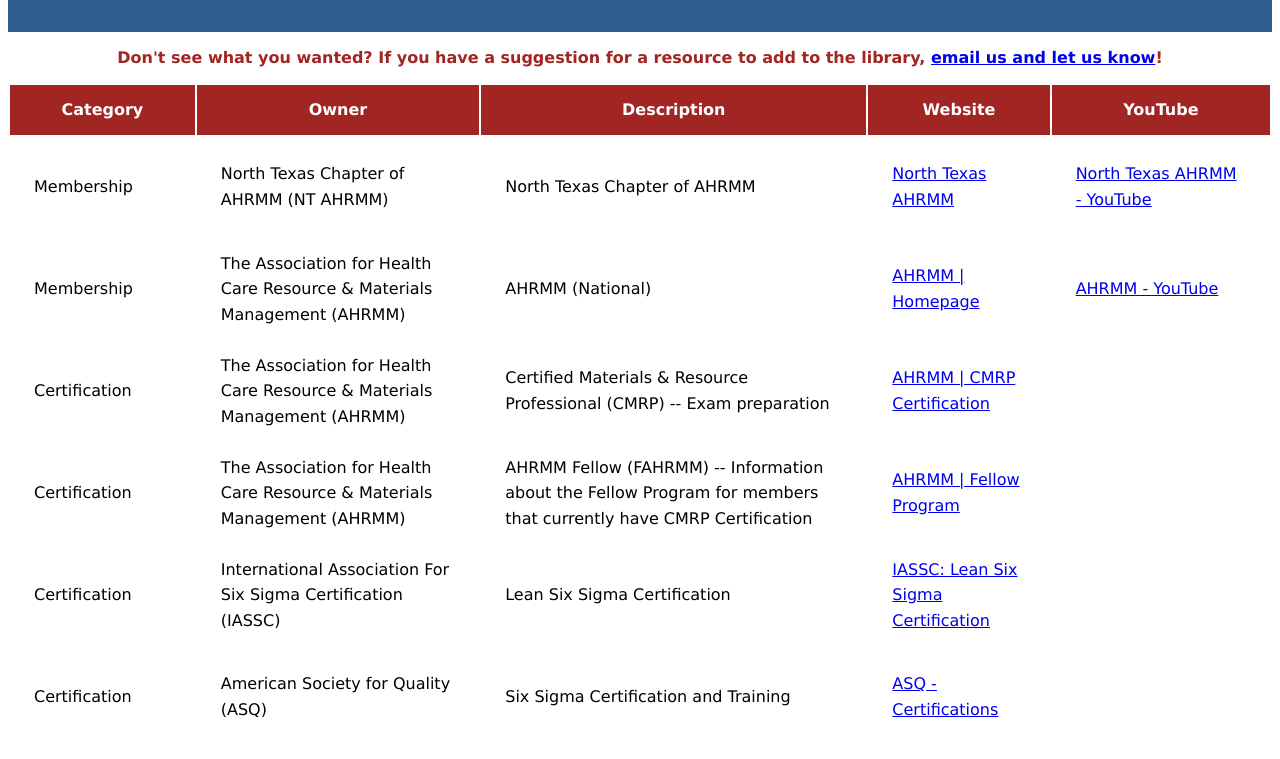
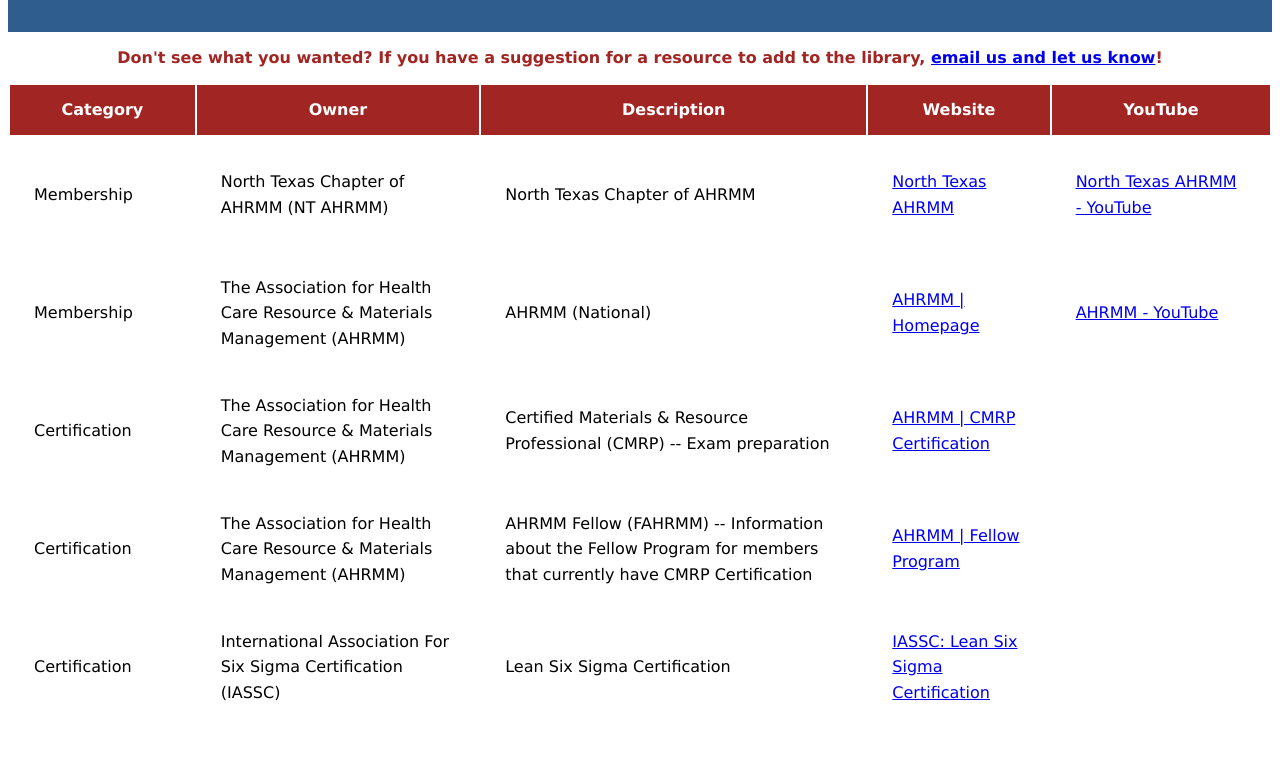
Before and after one commit to NorthTexasAHRMM/content, a plain HTML site: page index.html in a window 1280 px wide. Shown: the part 1021-1780 px from the top of the page. Drawn offline with nearby package versions, Linux system fonts and the light colour scheme.

Commit message:
Update index.html

```diff
--- a/index.html
+++ b/index.html
@@ -188,13 +188,13 @@
                          var colname = `youtubeURL-${i}`
 
                          var row = `<tr>
-                                         <td style="height: 100px; padding: 0 1.5rem;">${data[i].category}</td>
-                                         <td style="height: 100px; padding: 0 1.5rem;">${data[i].owner}</td>
-                                         <td style="height: 100px; padding: 0 1.5rem;">${data[i].description}</td>
+                                         <td style="height: 100px; padding: .5rem 1.5rem;">${data[i].category}</td>
+                                         <td style="height: 100px; padding: .5rem 1.5rem;">${data[i].owner}</td>
+                                         <td style="height: 100px; padding: .5rem 1.5rem;">${data[i].description}</td>
                                          <!--<td style="height: 50px; text-align: center"><iframe src="${data[i].websiteURL}" width="450" height="250" scrolling="no"></iframe><a href="${data[i].websiteURL}" target="_blank">${data[i].websiteFriendlyName}</a></td>-->
                                          <!--<td style="height: 50px; text-align: center"><a href="${data[i].youtubeURL}" target="_blank">${data[i].youtubeFriendlyName}</a></td>-->
-                                         <td style="height: 100px; padding: 0 1.5rem;"><a href="${data[i].websiteURL}" target="_blank">${data[i].websiteFriendlyName}</a></td>
-                                         <td style="height: 100px; padding: 0 1.5rem;"><a href="${data[i].youtubeURL}" target="_blank">${data[i].youtubeFriendlyName}</a></td>
+                                         <td style="height: 100px; padding: .5rem 1.5rem;"><a href="${data[i].websiteURL}" target="_blank">${data[i].websiteFriendlyName}</a></td>
+                                         <td style="height: 100px; padding: .5rem 1.5rem;"><a href="${data[i].youtubeURL}" target="_blank">${data[i].youtubeFriendlyName}</a></td>
                                      </tr>`
                          table.innerHTML += row
                      }
```
